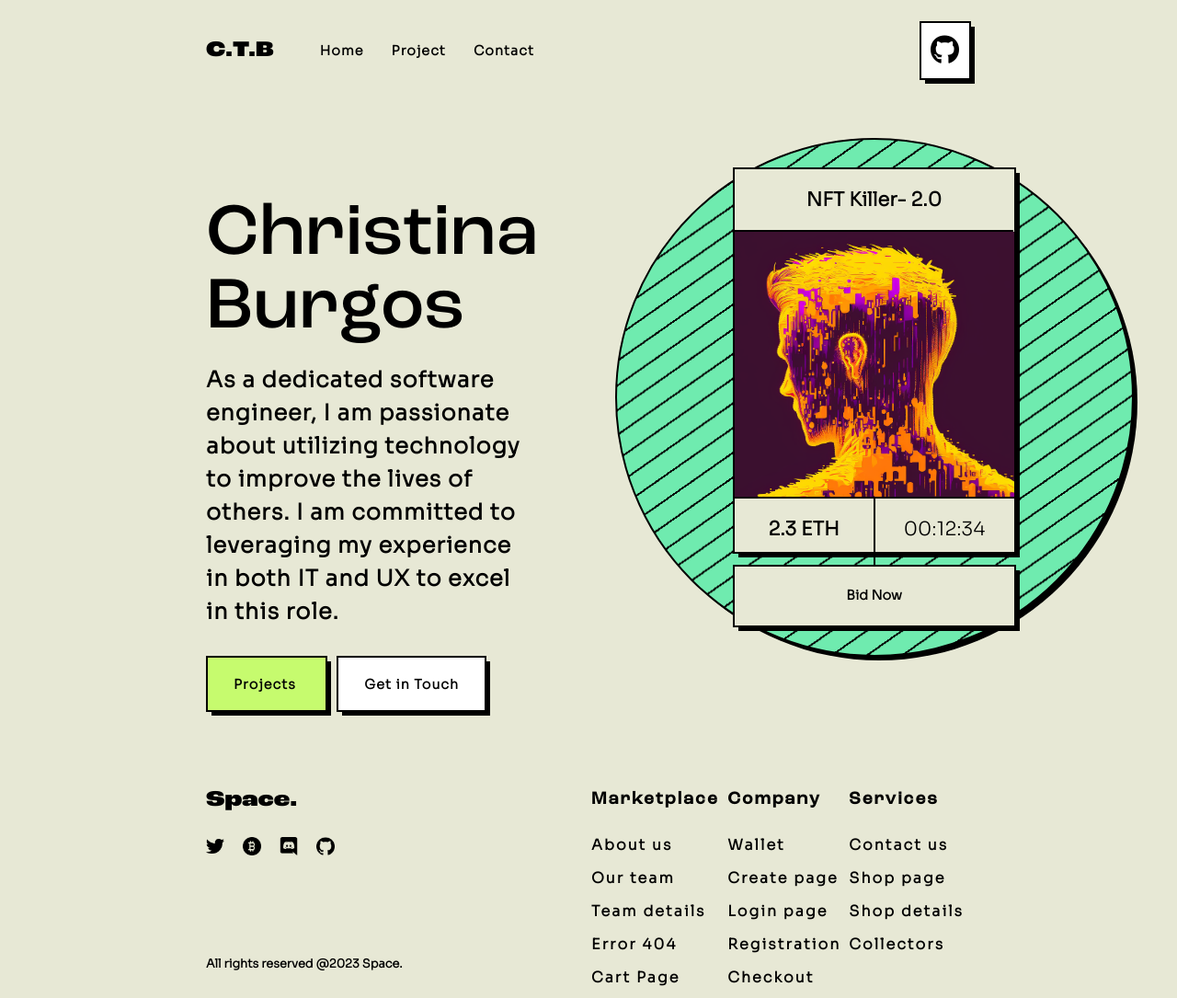
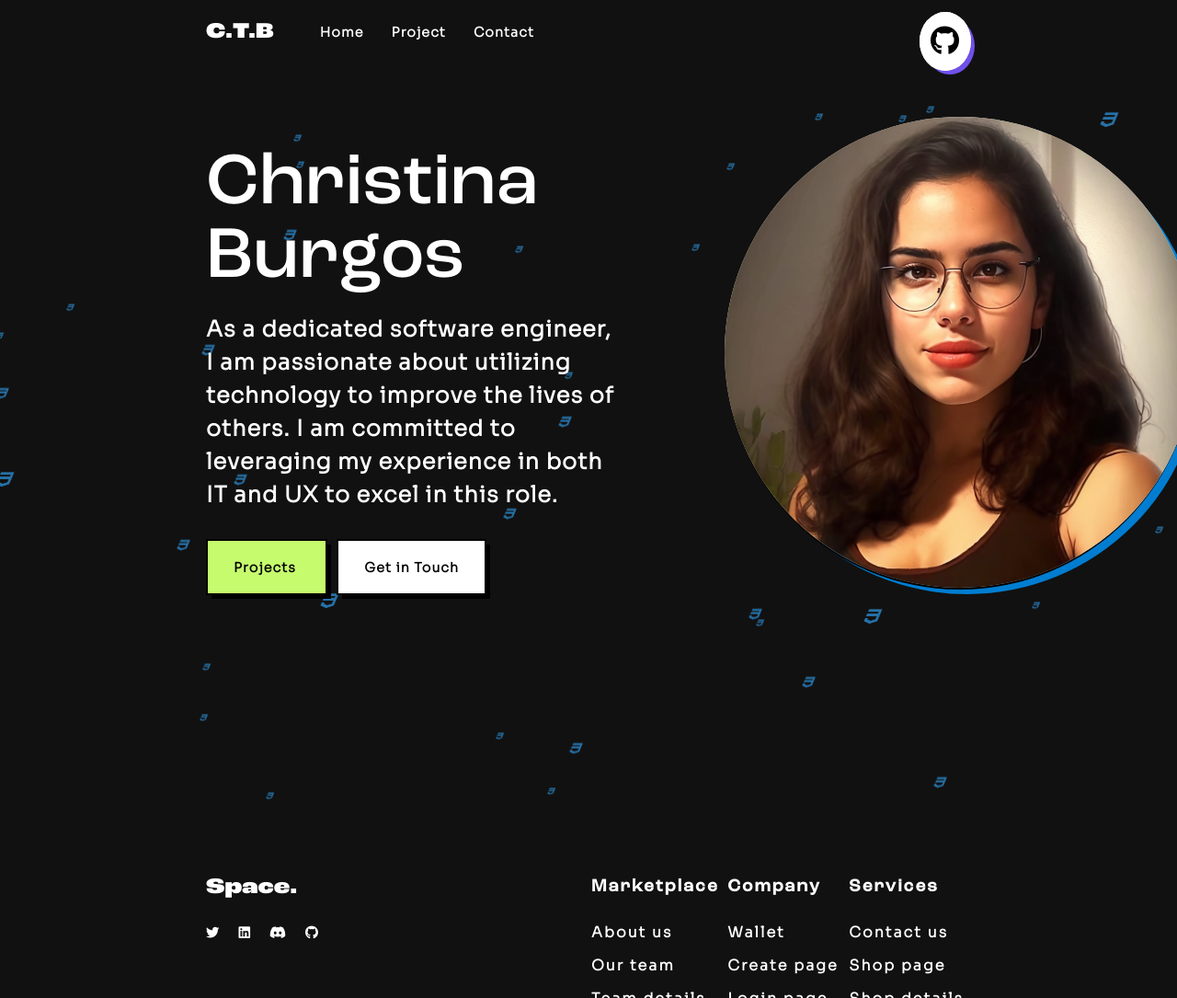
Before and after one commit to christinabrgs/Personal_Site, a plain HTML site: page www/PersonalSite/index.html in a window 1280 px wide. Shown: the top 1085 px of the page at 92% size. Drawn offline with Linux system fonts and the light colour scheme.

Commit message:
updated portfolio

```diff
--- a/www/PersonalSite/index.html
+++ b/www/PersonalSite/index.html
@@ -40,16 +40,18 @@
 
 	<!-- right navigation -->
 	<div class="right-nav">
-		<span class="navbutton-two">
+		<div class="navbutton-two">
 			<a class="EN" href="https://github.com/christinabrgs/">
 				<i class="fa-brands fa-github"></i>
 			</a>
-		</span>
+		</div>
 	</div>
 </div>
 
 
 <!-- about -->
+
+<div class="head-background">
 <div class="headcontainer">
 
 	<!-- about title & Description -->
@@ -74,40 +76,17 @@
 
 	<!-- NFT Card -->
 	<div class="nftcardcontainer">
-
 		<!-- Top Half of Card -->
 		<div class="nftcard-top">
-			<div class="nftkiller">
-				<span class="nftkiller-spacing" href="">
-					NFT Killer- 2.0
-				</span>
-			</div>
 			<div class="cardimage">
-				<img class="cardimagesize" src="images\head.png">
-			</div>
-
-			<div class="nftcardinfo">
-				<div class="ETH">
-					2.3 ETH
-				</div>
-				<div class="cardtime">
-						00:12:34
-				</div>
+				<img class="cardimagesize" src="images/professional.png">
 			</div>
 		</div>
-
-		<!-- Bottom Half of Card -->
-
-		<span class="nftcardbottom">
-			<a class="BidNowPadding">Bid Now</a>
-		</span>
-
-		<!-- Circle Image Behind Card -->
 		<span class="circleimage">
 		</span>
 	</div>
 </div>
-
+</div>
 
 
 
@@ -121,20 +100,20 @@
 		</div>
 		<div Class="SocialsContainer">
 			<a Class="SocialsLink" href="">
-				<img Class="SocialsIcon" src="images\twitter.png">
+				<i class="fa-brands fa-twitter"></i>
 			</a>
 			<a Class="SocialsLink" href="">
-				<img Class="SocialsIcon" src="images\bitcoin.png">
+				<i class="fa-brands fa-linkedin"></i>
 			</a>
 			<a Class="SocialsLink" href="">
-				<img Class="SocialsIcon" src="images\discord.png">
+				<i class="fa-brands fa-discord"></i>
 			</a>
-			<a Class="SocialsLink" href="">
-				<img Class="SocialsIcon" src="images\github.png">
+			<a class="SocialsLink" href="https://github.com/christinabrgs/">
+				<i class="fa-brands fa-github"></i>
 			</a>
 		</div>
 		<div Class="FooterRights">
-			All rights reserved @<strong>2023 Space.</Strong>
+			All rights reserved @<strong>2023 Cbtalia.</Strong>
 		</div>
 	</div>
 
--- a/www/PersonalSite/style.css
+++ b/www/PersonalSite/style.css
@@ -19,10 +19,10 @@
 
 
 body {
-    background:#e7e8d5;
-    width: 65%;
+    background: #111111;
+    width: 100%;
     margin:0 auto;
-    padding:20px;
+    padding:0px;
 
 }
 
@@ -39,9 +39,17 @@ a {
 
 .navcontainer {
     display: flex;
-    padding: 15px 0 75px 0;
+    padding: 15px 0 30px 0;
     font-family: 'Sora', sans-serif;
+    width: 65%;
+    color: white;
+    margin: 0 auto;
 }
+
+.navcontainer a {
+    color: white;
+}
+
 
 .title {
     height:40px;
@@ -72,28 +80,25 @@ a {
 
 .right-nav {
     height:40px;
+    margin-top: 10px;
     letter-spacing: 2px;
     display: flex;
     align-items: center;
 }
 
-img.moon {
-    width: 20px;
-    height: 20px;
-    padding:0 30px;
-}
 
 .navbutton, .connect, .EN {
     border: 2px solid;
     padding: 10px 10px;
-    box-shadow: 5px 5px 0px -1px rgba(0,0,0,1);
-    -webkit-box-shadow: 5px 5px 0px -1px rgba(0,0,0,1);
-    -moz-box-shadow: 5px 5px 0px -1px rgba(0,0,0,1);
+    box-shadow: 5px 5px 0px -1px rgb(113, 80, 235);
+    -webkit-box-shadow: 5px 5px 0px -1px rgb(113, 80, 235);
+    -moz-box-shadow: 5px 5px 0px -1px rgb(113, 80, 235);
 }
 
-.navbutton-one {
+.navbutton-two {
     margin-left: 10px;
-    padding: 10px 18px;
+    padding: 5px 0px;
+    border-radius: 0%;
 }
 
 
@@ -110,16 +115,30 @@ img.moon {
     font-weight: 700;
     letter-spacing: 1px;
     background-color: white;
+    color: black;
+    border-radius: 100%;
 }
 
+.right-nav i {
+    color: black;
+}
 
 
 
 /* about */
 
+.head-background {
+    width: 100%;
+    height: 800px;
+    background: url(images/Icon-Parallax.gif);
+    background-repeat: repeat;
+}
 
 .headcontainer {
     display: flex;
+    width: 65%;
+    margin: 0 auto;
+
 }
 
 
@@ -135,6 +154,7 @@ img.moon {
     line-height: 100%;
     margin: 0;
     padding-top: 65px;
+    color: white;
 
 }
 
@@ -148,6 +168,7 @@ img.moon {
     margin: 0;
     padding-top:20px;
     padding-bottom: 50px;
+    color: white;
 }
 
 
@@ -179,7 +200,7 @@ img.moon {
 /* NFT Card */
 
 .nftcardcontainer {
-    height:600px;
+    height:400px;
     flex: 1;
     text-align: center;
     padding-left:10%;
@@ -191,111 +212,45 @@ img.moon {
 .nftcard-top {
     display: flex;
     flex-direction: column;
-    border: 2px solid;
+    border: 0px solid #007dd1;
     position: absolute;
-    height: 26em;
-    width: 19em;
-    margin-left: 8em;
+    border-radius: 100%;
+    height: 32em;
+    width: 32em;
+    margin-left: 2em;
     margin-top: 2em;
-    box-shadow: 5px 5px 0px -1px rgba(0,0,0,1);
-    -webkit-box-shadow: 5px 5px 0px -1px rgba(0,0,0,1);
-    -moz-box-shadow: 5px 5px 0px -1px rgba(0,0,0,1);background:#e7e8d5;
+    box-shadow: 5px 5px 0px -1px #007dd1;
+    -webkit-box-shadow: 8px 8px 0px -1px #007dd1;
+    -moz-box-shadow: 8px 8px 0px -1px #007dd1;background:#e7e8d5;
 }
 
 
-.nftkiller {
-    border-bottom: 2px solid;
-    width: 14.6em;
-    height: 4em;
-    text-align: center;
-    font-size: 1.3em;
-    font-weight: 700;
-    flex: 1;
-    padding: 20px 0;
-}
-
-.nftkiller-spacing {
-    padding: 14px 77px;
-}
-
 .cardimage {
     border-bottom: 2px solid;
-    height: 18em;
-    width: 19em;
+    height: 32em;
+    width: 32em;
+    border-radius: 100%;
 }
 
 .cardimagesize {
     width: 100%;
     height: 100%;
-}
-
-.nftcardinfo {
-    width: 19em;
-    height: 4em;
-    display: flex;
-    flex-direction: row;
-
+    border-radius: 100%;
 }
 
 
-.ETH {
-    border-right: 2px solid;
-    width: 9.5em;
-    height: 4em;
-    flex: 1;
-    text-align: center;
-    font-size: 1.3em;
-    font-weight: 900;
-    padding: 20px 0;
-}
-
-.cardtime {
-    width: 9.5em;
-    flex: 1;
-    height: 4em;
-    text-align: center;
-    font-size: 1.3em;
-    padding: 20px 0;
-}
-
-
-
-/* Bottom Half NFT Card */
-
-
-.nftcardbottom {
-    border: 2px solid;
-    position: absolute;
-    height: 1.5em;
-    width: 19em;
-    margin-left: 8em;
-    margin-top: 29em;
-    box-shadow: 5px 5px 0px -1px rgba(0,0,0,1);
-    -webkit-box-shadow: 5px 5px 0px -1px rgba(0,0,0,1);
-    -moz-box-shadow: 5px 5px 0px -1px rgba(0,0,0,1);
-    background:#e7e8d5;
-    text-align: center;
-    font-size: 1em;
-    font-weight: 900;
-    padding: 20px 0 20px 0;
-}
-
-.BidNowPadding {
-    padding: 20px 0;
-}
-
-.circleimage {
+/* .circleimage {
     height: 35em;width: 35em;
     background-color: #bbb;
     border-radius: 50%;
     border: 2px solid black;
     display: inline-block;
-    background-image: linear-gradient(145deg, #6febaf 45.45%, #000000 45.45%, #000000 50%, #6febaf 50%, #6febaf 95.45%, #000000 95.45%, #000000 100%);
+    background-image: linear-gradient(145deg, #007dd1 45.45%, #111111 45.45%, #111111 50%, #007dd1 50%, #007dd1 95.45%, #111111 95.45%, #111111 100%);
     background-size: 38.36px 26.86px;
-    box-shadow: 5px 5px 0px -1px rgba(0,0,0,1);
-    -webkit-box-shadow: 5px 5px 0px -1px rgba(0,0,0,1);
-    -moz-box-shadow: 5px 5px 0px -1px rgba(0,0,0,1);
-}
+    box-shadow: 5px 5px 0px -1px rgb(255, 255, 255);
+    -webkit-box-shadow: 5px 5px 0px -1px rgb(255, 255, 255);
+    -moz-box-shadow: 5px 5px 0px -1px rgb(255, 255, 255);
+} */
 
 
 
@@ -923,12 +878,15 @@ padding: 10px 10px 10px 20px;
 
 .FooterContainer {
     Display: flex;
-    Padding: 100px 0 75px 0;
+    Padding: 50px 0 75px 0;
+    width: 65%;
+    margin: 0 auto;
 }
 
 .Footer {
 flex: 1;
 flex-direction: column;
+color: white;
 }
 
 .FooterTitle {
@@ -953,14 +911,16 @@ flex-direction: column;
 
 .SocialsLink {
     text-decoration: none;
-    color:black;
+    color:white;
     font-size: .9em;
     font-weight: 600;
     padding: 20px 20px 0 0px;
+    color: white;
 }
 .SocialsIcon {
     width:20px;
     height:20px;
+    color: white;
 }
 
 .FooterRights {
@@ -969,6 +929,7 @@ flex-direction: column;
     font-size: .8em;
     font-weight: 700;
     padding-top: 110px;
+    color: white;
 }
 
 
@@ -988,6 +949,7 @@ flex-direction: column;
     width: 100%;
     text-align: left;
     line-height: 200%;
+    color: white;
 }
 
 .ResourceHeader {
```
Also changed, not shown: www/PersonalSite/images/Icon-Parallax.gif (added), www/PersonalSite/images/professional.png (added).
